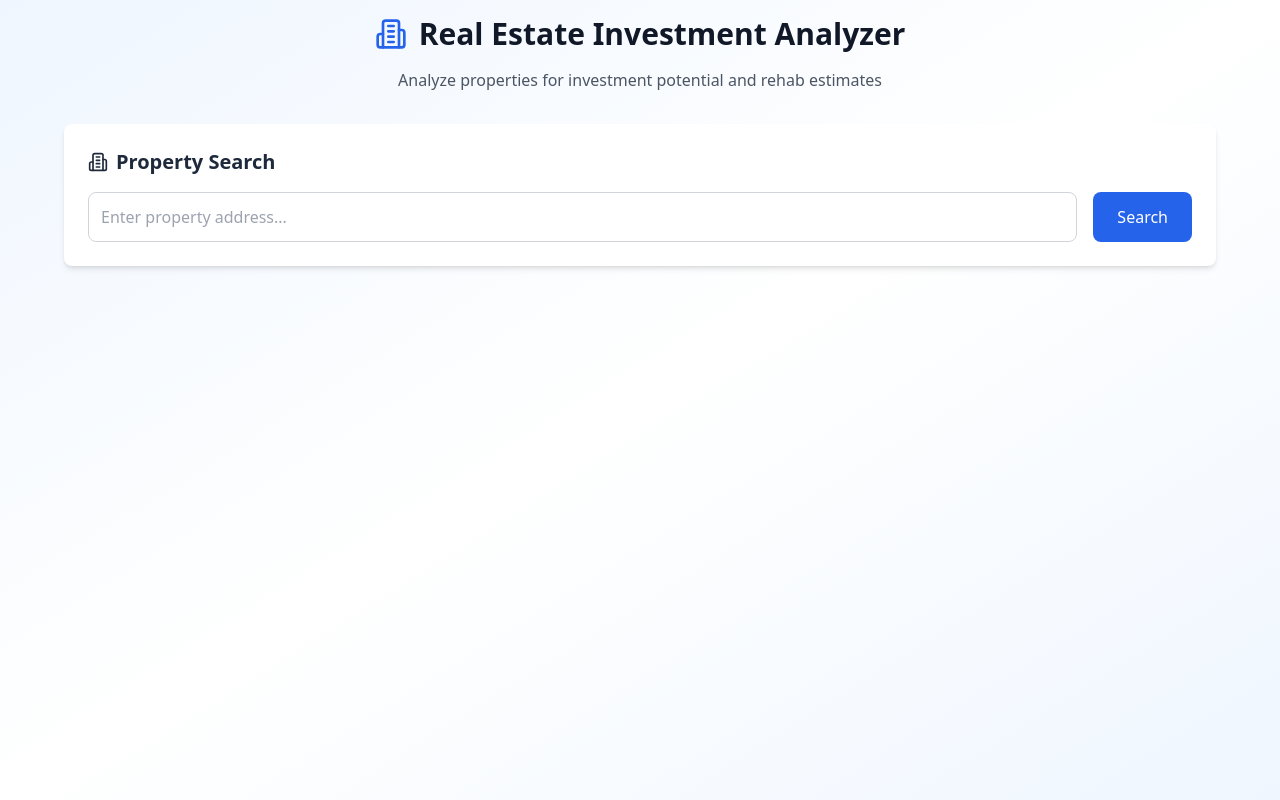
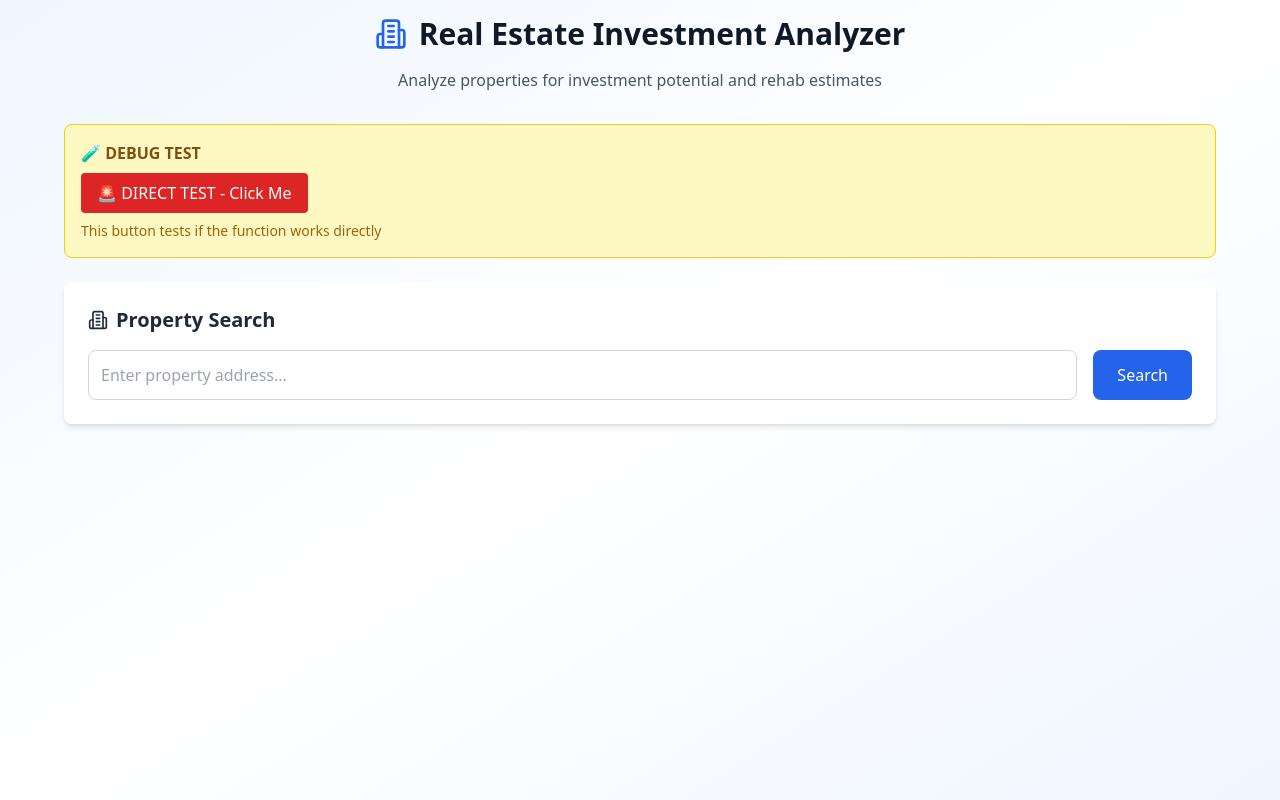
Before and after one commit to mronlinesidehustle-tech/dealscopeai-v2, a React (Vite) app: page / in a window 1280 px wide. Built offline with nearby package versions, Linux system fonts and the light colour scheme.

Commit message:
Update App.tsx

```diff
--- a/App.tsx
+++ b/App.tsx
@@ -192,6 +192,22 @@ export default function RealEstateAnalyzer() {
   </div>
 )}
 
+{/* 🚨 TEMPORARY DEBUG TEST BUTTON - ADD THIS */}
+<div className="mb-6 p-4 bg-yellow-100 border border-yellow-400 rounded-lg">
+  <h3 className="font-bold text-yellow-800 mb-2">🧪 DEBUG TEST</h3>
+  <button
+    onClick={() => {
+      alert('Direct test button clicked!');
+      console.log('Direct test button works!');
+      handleAnalyzeInvestment();
+    }}
+    className="bg-red-600 text-white px-4 py-2 rounded hover:bg-red-700"
+  >
+    🚨 DIRECT TEST - Click Me
+  </button>
+  <p className="text-sm text-yellow-700 mt-2">This button tests if the function works directly</p>
+</div>
+
         {/* Search Section */}
         <div className="bg-white rounded-lg shadow-md p-6 mb-6">
           <h2 className="text-xl font-semibold mb-4 flex items-center gap-2">
```
Lines whose indentation alone changed are shown as unchanged.
